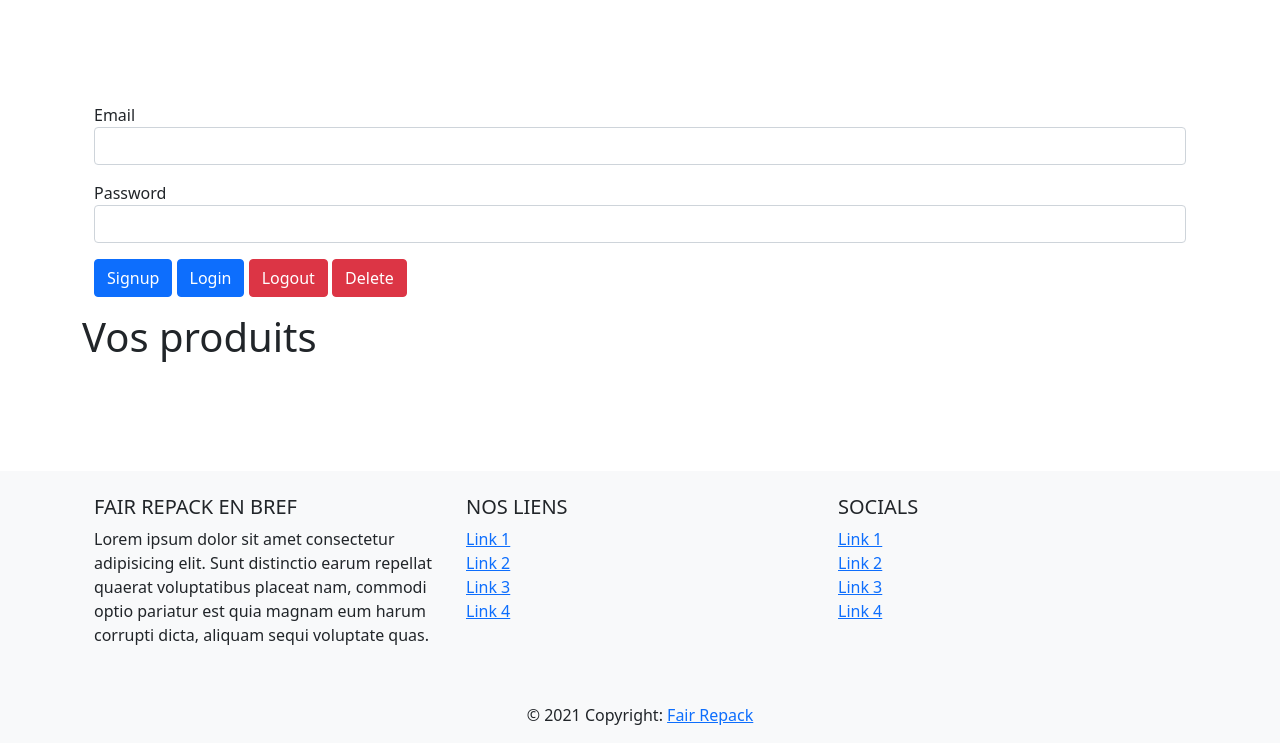
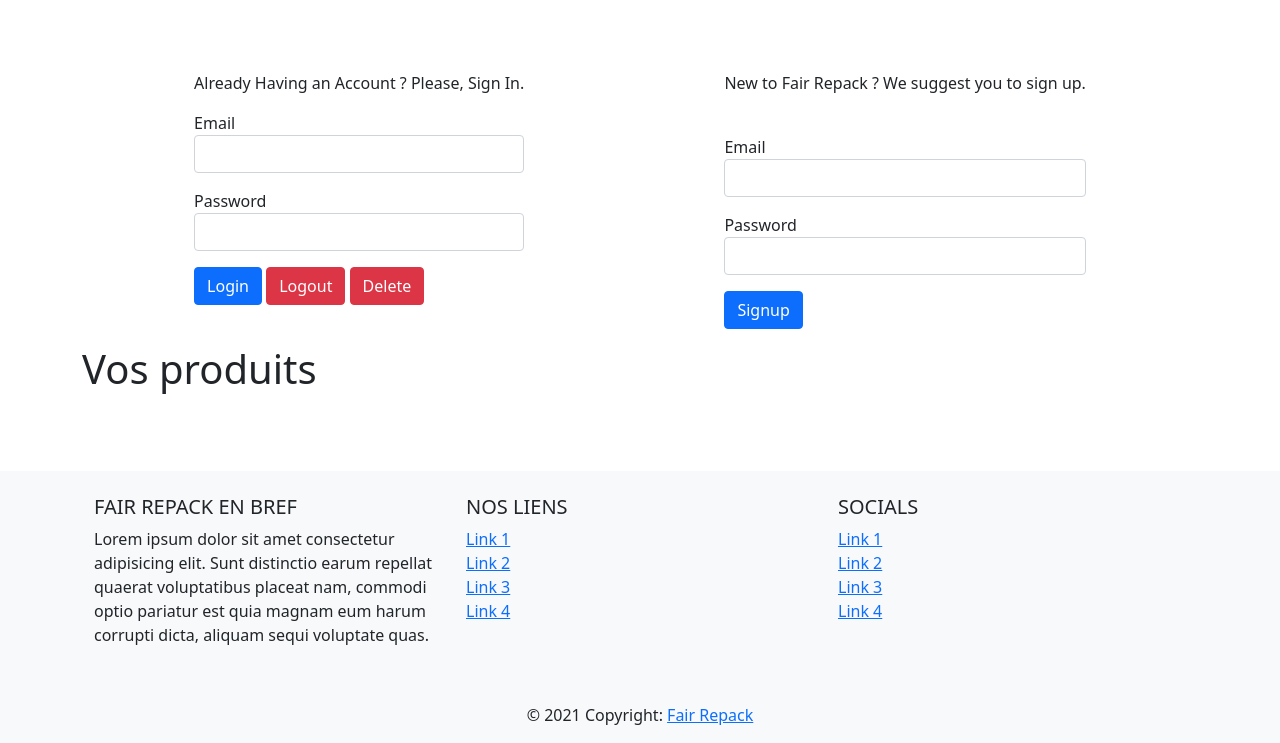
Before and after one commit to Team-Tipiak-ESGI/fairrepack-website, a PHP site: page /account.php in a window 1280 px wide. Shown: the part 57-800 px from the top of the page. Run offline with PHP 8.4, Linux system fonts and the light colour scheme.

Commit message:
Page login

```diff
--- a/account.php
+++ b/account.php
@@ -2,6 +2,39 @@
 
 <main class="container my-5">
     <section class="container">
+        <div class="d-flex justify-content-around">
+            <div class="d-flex flex-column">
+                <p>Already Having an Account ? Please, Sign In.</p>
+                <form id="accountForm">
+                    <label class="d-block mb-3">
+                        Email
+                        <input name="email" type="email" class="form-control">
+                    </label>
+                    <label class="d-block mb-3">
+                        Password
+                        <input name="password" type="password" class="form-control">
+                    </label>
+                    <button type="button" class="btn btn-primary" onclick="UserController.login()">Login</button>
+                    <button type="button" class="btn btn-danger" onclick="UserController.logout()">Logout</button>
+                    <button type="button" class="btn btn-danger" onclick="UserController.remove()">Delete</button>
+                </form>
+            </div>
+            <div class="d-flex flex-column">
+                <p>New to Fair Repack ? We suggest you to sign up.</p><br>
+                <form id="accountForm">
+                    <label class="d-block mb-3">
+                        Email
+                        <input name="email" type="email" class="form-control">
+                    </label>
+                    <label class="d-block mb-3">
+                        Password
+                        <input name="password" type="password" class="form-control">
+                    </label>
+                    <button type="button" class="btn btn-primary" onclick="UserController.signup()">Signup</button>
+                </form>
+            </div>
+        </div>
+<!--
         <form id="accountForm">
             <label class="d-block mb-3">
                 Email
@@ -17,6 +50,7 @@
             <button type="button" class="btn btn-danger" onclick="UserController.logout()">Logout</button>
             <button type="button" class="btn btn-danger" onclick="UserController.remove()">Delete</button>
         </form>
+        -->
     </section>
 
     <section>
```
Also changed, not shown: references.php (+8 -4 lines).
